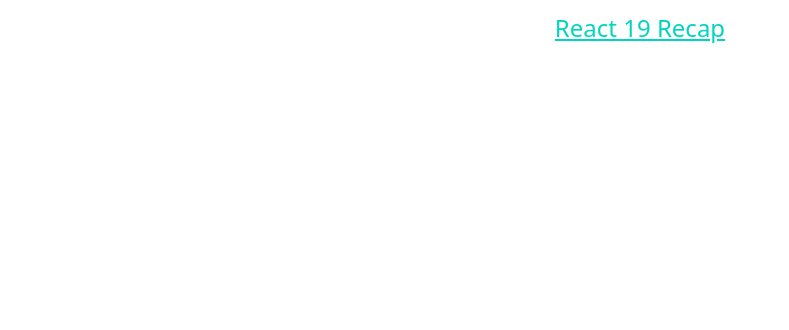
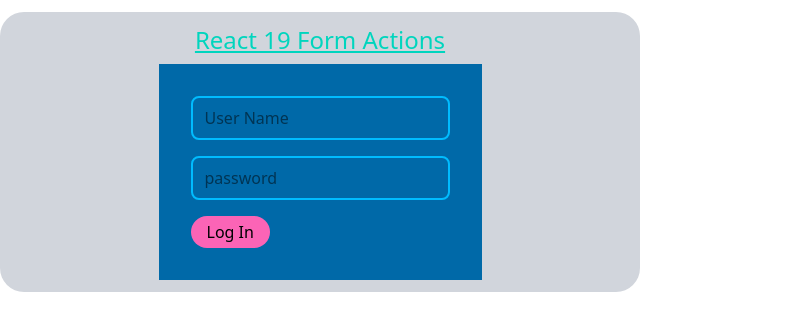
Before and after one commit to haftamudesta/react_19, a React (Vite) app: page / in a window 1280 px wide. Shown: the top 330 px of the page, without its empty margins (0-789 px from the left). Built offline with nearby package versions, Linux system fonts and the light colour scheme.

Commit message:
Add form

```diff
--- a/src/App.jsx
+++ b/src/App.jsx
@@ -1,11 +1,60 @@
-import React from 'react';
+import React,{useState} from 'react';
+import axios from 'axios';
+import { useFormStatus } from 'react-dom';
 
 function App() {
+  const [response,setResponse]=useState(null)
+  const {pending}=useFormStatus();
 
+  async function submitLogin(formData){
+    const username=formData.get("username").trim();
+    const password=formData.get("password").trim();
+    if (!username || !password) {
+    setResponse({ error: "Username and password are required" });
+    return;
+  }
+    try {
+      const res = await axios.post(
+        'https://dummyjson.com/auth/login',{ username, password },
+        { headers: { 'Content-Type': 'application/json' } }
+      );
+
+    console.log('Login successful:', res.data);
+    setResponse(res.data);
+    } catch (error) {
+      console.error('Login error:', error);
+      let errorMessage = "Login failed";
+
+    if (error.response) {
+      errorMessage = error.response.data?.message || `Server error: ${error.response.status}`;
+    } else if (error.request) {
+      errorMessage = "No response from server. Please check your connection.";
+    } else {
+      errorMessage = error.message || "An unexpected error occurred";
+    }
+    setResponse({ error: errorMessage });
+  }
+  }
   return (
-    <>
-      <h1 className="text-2xl text-teal-400 text-center mt-3 underline">React 19 Recap</h1>
-    </>
+    <div className='bg-gray-300 rounded-3xl flex flex-col justify-center items-center w-[50%] mt-3 mb-4'>
+      <h1 className="text-2xl text-teal-400 text-center mt-3 underline">React 19 Form Actions</h1>
+      <form action={submitLogin} className='flex flex-col gap-4 items-start bg-sky-700 p-8 mt-2 mb-3'>
+        <input type="text" name='username' placeholder='User Name' className='border-2 border-sky-400 rounded-lg px-3 py-2 focus:outline-none focus:ring-2 focus:ring-red-300' />
+        <input type="password" name='password' placeholder='password' className='border-2 border-sky-400 rounded-lg px-3 py-2 focus:outline-none focus:ring-2 focus:ring-red-300'  />
+        <button className='bg-pink-400 rounded-4xl px-4 py-1 cursor-pointer' disabled={pending}>{pending?"Loging In":"Log In"}</button>
+      </form>
+      {response && (
+        <div>
+          {response?.error?(
+            <p className='text-red-500 text-center'>{response.error}</p>
+          ):(
+            <div>
+              <p>Log In Successfull</p>
+            </div>
+          )}
+        </div>
+      )}
+    </div>
   )
 }
 export default App
```
Also changed, not shown: src/main.jsx (line endings or trailing spaces).
